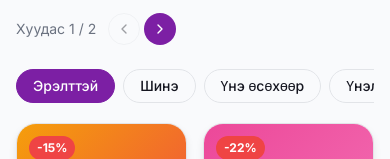
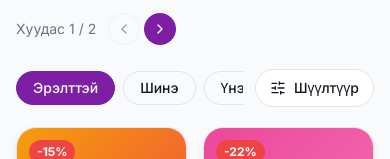
Before and after one commit to Aagii06/baagii-shop, a Next.js app in the folder web/: page /search in a window 390 px wide. Shown: the part 148-307 px from the top of the page. Built offline with nearby package versions, Linux system fonts and the light colour scheme.

Commit message:
Update page.tsx

```diff
--- a/web/src/app/search/page.tsx
+++ b/web/src/app/search/page.tsx
@@ -4,6 +4,7 @@ import ProductList from "@/components/home/ProductList";
 import FilterSidebar, {
   type SearchFilters,
 } from "@/components/search/FilterSidebar";
+import MobileFilterDrawer from "@/components/search/MobileFilterDrawer";
 import Pagination from "@/components/search/Pagination";
 import SortTabs, { type SortOption } from "@/components/search/SortTabs";
 import { useLanguage } from "@/lib/i18n/LanguageProvider";
@@ -208,8 +209,17 @@ function SearchContent() {
         />
 
         <div className="flex-1 min-w-0 space-y-5">
-          <div className="flex flex-col sm:flex-row sm:items-center gap-3 justify-between">
-            <SortTabs value={sort} onChange={setSort} />
+          <div className="flex items-center gap-3 justify-between">
+            <div className="min-w-0 flex-1">
+              <SortTabs value={sort} onChange={setSort} />
+            </div>
+            <MobileFilterDrawer
+              filters={filters}
+              onChange={setFilters}
+              priceBounds={PRICE_BOUNDS}
+              counts={counts}
+              activeCount={chips.length}
+            />
           </div>
 
           {chips.length > 0 && (
```
